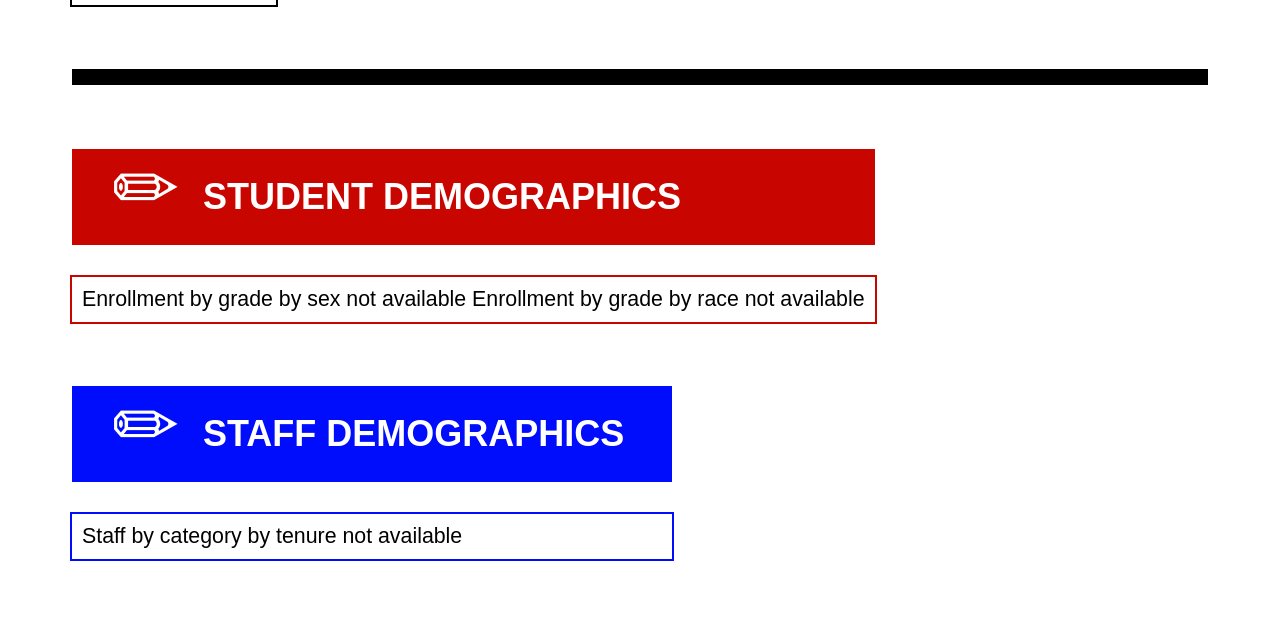
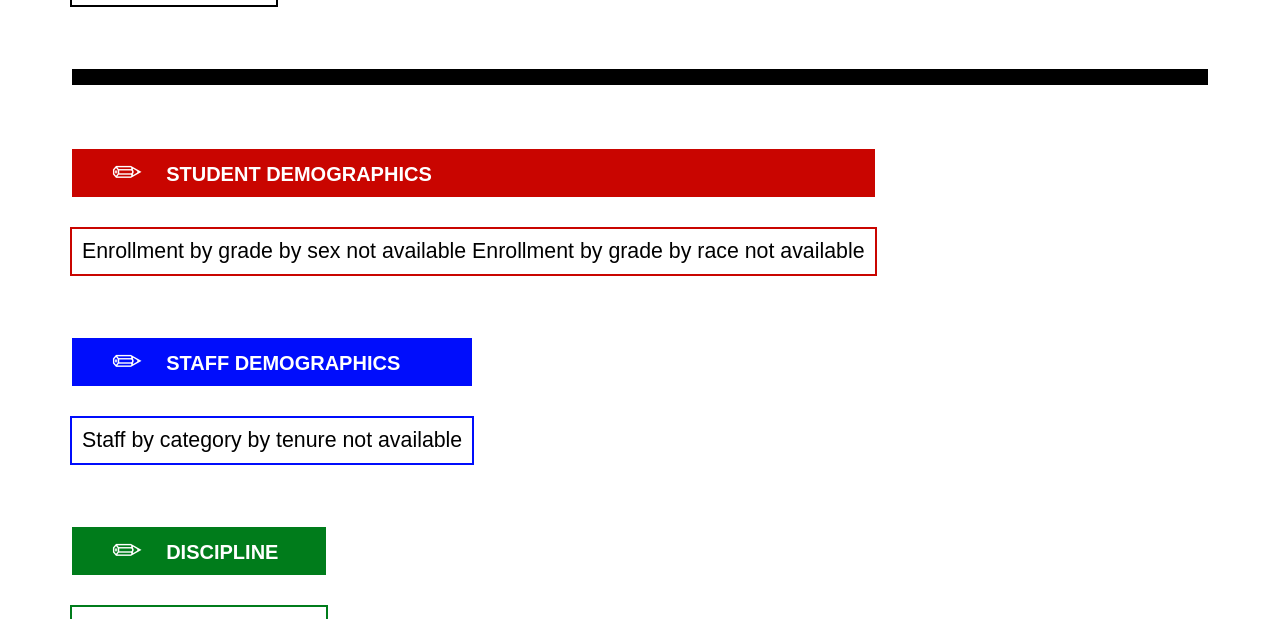
Before and after one commit to nwg/racine-schools, a Flask app: template app/templates/school.html in a window 1280 px wide. Shown: the part 570-1189 px from the top of the page. Run offline with Flask 2, Linux system fonts and the light colour scheme; the template is opened without the code that fills it, so the values that code supplies are empty; some libraries are stand-ins or nearby versions.

Commit message:
make section titles smaller and squeeze table

```diff
--- a/app/templates/school.html
+++ b/app/templates/school.html
@@ -192,8 +192,12 @@ a.standard-link {
 
 div.section-label {
     min-width: max-content;
-    height: 6rem;
+    height: 3rem;
+    line-height: 3rem;
     color: #ffffff;
+    margin-top: 3rem;
+    margin-bottom: 2rem;
+    padding-right: 3rem;
 }
 
 div.section-label#student-demo-label {
@@ -210,27 +214,20 @@ div.section-label#discipline-label {
 
 div.section-label span {
     display: inline-block;
-    line-height: 6rem;
     vertical-align: middle;
+    line-height: normal;
 }
 
 div.section-label span.section-label-icon {
     margin-left: 2.5rem;
-    font-size: 5rem;
-    line-height: 5rem;
-    margin-bottom: 1rem;
+    font-size: 2.25rem;
+    padding-bottom: 0.25rem;
 }
 
 div.section-label span.section-label-title {
     margin-left: 1.5rem;
-    font-size: 2.25rem;
+    font-size: 1.25rem;
     font-weight: bold;
-}
-
-div.section-label {
-    margin-top: 3rem;
-    margin-bottom: 2rem;
-    padding-right: 3rem;
 }
 
 #student-demo-tables {
@@ -366,6 +363,11 @@ a.header-block:hover {
 #students-by-grade-by-race tr.title-row th {
     width: 6rem;
     min-width: 6rem;
+}
+
+#staff-by-category-by-education-level tr.title-row th {
+    width: 4.5rem;
+    min-width: 4.5rem;
 }
 
 </style>
@@ -720,9 +722,9 @@ a.header-block:hover {
                     {% set source = tables.staff.staff_by_category_by_education.source %}
                     {% set url = tables.staff.staff_by_category_by_education.url %}
                     <div class="data-table">
-                        <table>
+                        <table id="staff-by-category-by-education-level">
                             <caption>Staff by Category by Education Level (2018-2019)</caption>
-                            <tr>
+                            <tr class="title-row">
                                 <th scope="col">Category</th>
                                 {% for degree in degree_order %}
                                 <th scope="col">{{degree_map[degree]}}</th>
```
